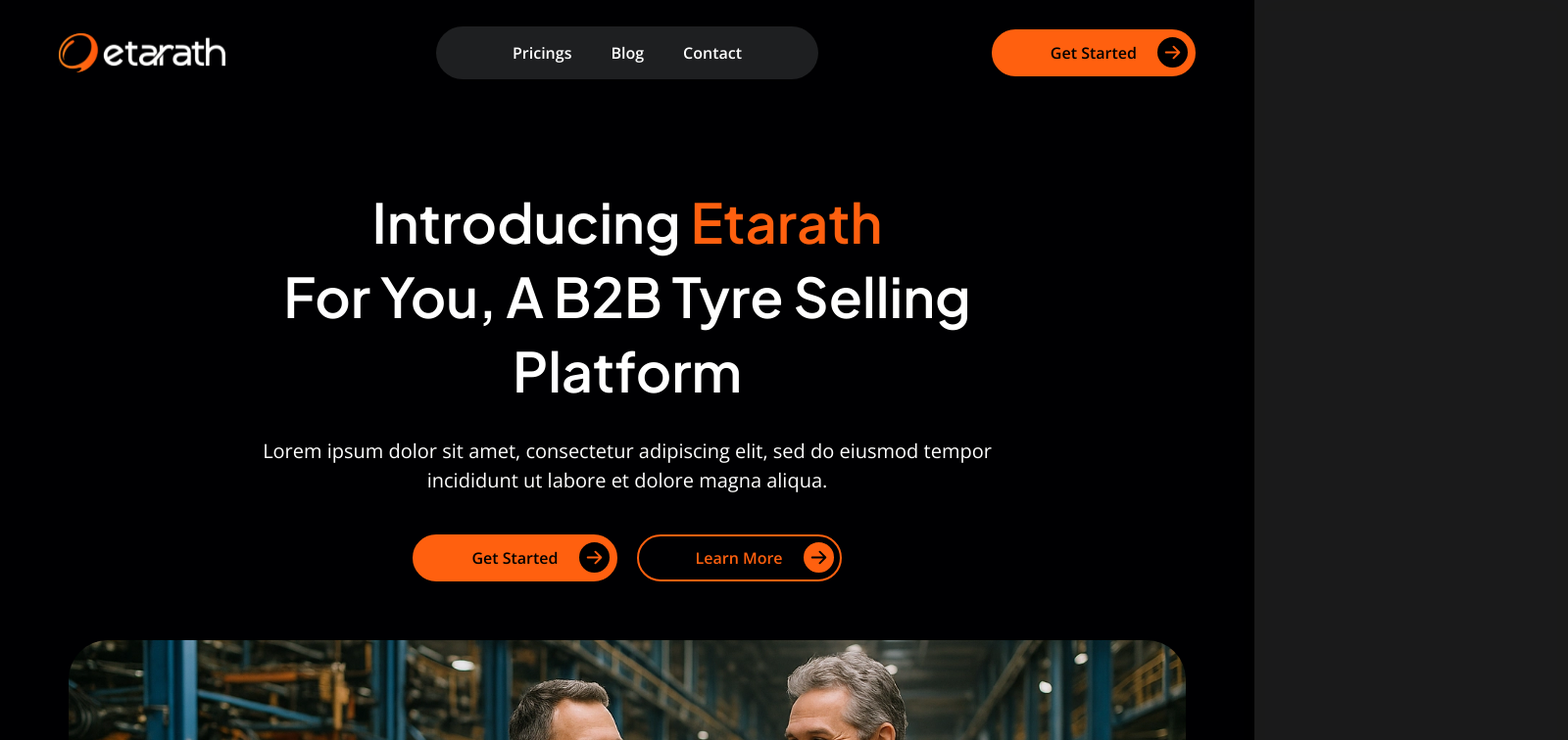
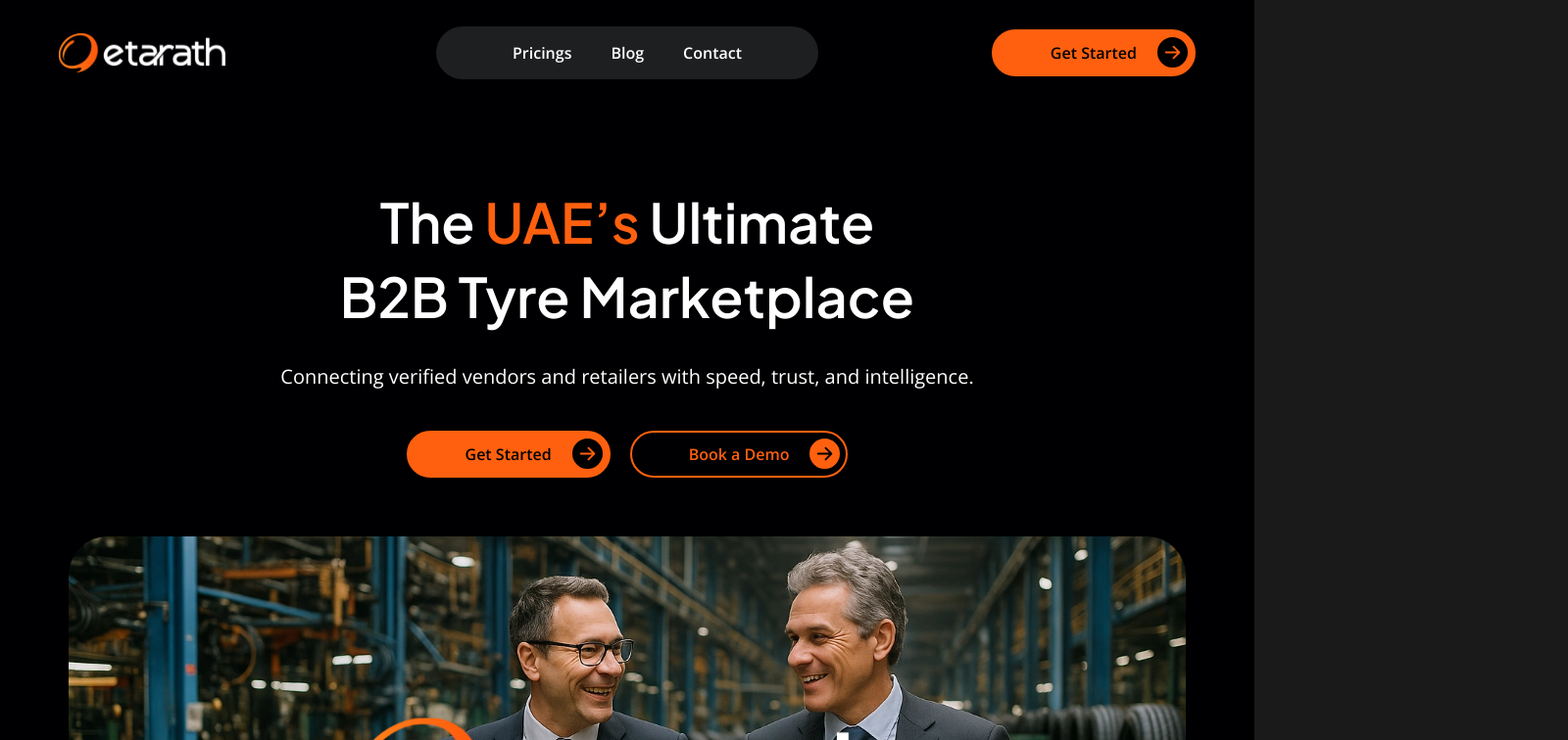
Before and after one commit to sarathcredot/Etarath, a Next.js app: page / in a window 1280 px wide. Shown: the top 756 px of the page at 98% size, 1600 px wide, since content can reach past the window. Built offline with nearby package versions, Linux system fonts and the light colour scheme.

Commit message:
content updated

```diff
--- a/src/app/page.tsx
+++ b/src/app/page.tsx
@@ -48,14 +48,14 @@ export default function Home() {
       <Features />
       <VendorBenefits />
       <RetailerBenefits />
-      <div
+      {/* <div
         ref={containerRef}
         className="w-screen relative left-1/2 -translate-x-1/2 bg-white overflow-hidden"
       >
         <RetailerPlans />
       </div>
       <VendorPlans />
-      <Testimonials />
+      <Testimonials /> */}
       <Insights />
     </div>
   );
--- a/src/components/common/FAQ.tsx
+++ b/src/components/common/FAQ.tsx
@@ -28,24 +28,24 @@ const FAQ = forwardRef<HTMLDivElement>((props, ref) => {
 
   const questions = [
     {
-      question: "Lorem ipsum sed ut amet suit queue",
+      question: "Smart Quotation System ",
       answer:
-        "Lorem ipsum dolor sit amet, consectetur adipiscing elit, sed do eiusmod tempor incididunt ut labore et dolore magna. Sed ipsum dolor sit amet, consectetur adipiscing elit",
+        "Compare quotes from multiple suppliers instantly."
     },
     {
-      question: "Lorem ipsum sed ut amet suit queue",
+      question: "Wide Range of Products",
       answer:
-        "Lorem ipsum dolor sit amet, consectetur adipiscing elit, sed do eiusmod tempor incididunt ut labore et dolore magna. Sed ipsum dolor sit amet, consectetur adipiscing elit",
+        "Access the largest verified tyre supplier network."
     },
     {
-      question: "Lorem ipsum sed ut amet suit queue",
+      question: "Connect with Industry Leaders",
       answer:
-        "Lorem ipsum dolor sit amet, consectetur adipiscing elit, sed do eiusmod tempor incididunt ut labore et dolore magna. Sed ipsum dolor sit amet, consectetur adipiscing elit",
+        "Build relationships and gain insights from experts."
     },
     {
-      question: "Lorem ipsum sed ut amet suit queue",
+      question: "Delivery Tracking",
       answer:
-        "Lorem ipsum dolor sit amet, consectetur adipiscing elit, sed do eiusmod tempor incididunt ut labore et dolore magna. Sed ipsum dolor sit amet, consectetur adipiscing elit",
+        "Track every order in real time for complete visibility."
     },
   ];
   return (
@@ -53,9 +53,8 @@ const FAQ = forwardRef<HTMLDivElement>((props, ref) => {
       {questions?.map((item, index) => (
         <div
           key={index}
-          className={`flex flex-col ${
-            questions?.length - 1 !== index && `border-b border-white`
-          } transition-all duration-300 ease-in-out`}
+          className={`flex flex-col ${questions?.length - 1 !== index && `border-b border-white`
+            } transition-all duration-300 ease-in-out`}
         >
           <div
             className="group flex items-center gap-5 py-4 md:py-[22px] cursor-pointer  transition-all duration-200"
--- a/src/components/common/Footer.tsx
+++ b/src/components/common/Footer.tsx
@@ -63,20 +63,18 @@ const Footer = () => {
       >
         <div className="relative z-10">
           <Heading2 className="mb-5 md:mb-[30px]">
-            Be part of <span className="text-primary">Etarath</span>, <br />{" "}
-            boost your business
+            {/* Be part of <span className="text-primary">Etarath</span>, <br />{" "}
+            boost your business */}
+            Ready to <span className="text-primary">Transform</span> <br /> Your Tyre Business?
           </Heading2>
           <Paragraph className="mb-[40px] max-w-[633px]">
-            Lorem ipsum dolor sit amet, consectetur adipiscing elit, sed do
-            eiusmod tempor incididunt ut labore et dolore magna. Sed ipsum dolor
-            sit amet, consectetur adipiscing elit, sed do eiusmod. suit ipsum
-            dolor sit amet, consectetur adipiscing elit ut dem sed magna. sed do
-            eiusmod tempor incididunt.
+            Join hundreds of vendors and retailers building
+            success on Etarath.
           </Paragraph>
           <div className="flex flex-col sm:flex-row items-center justify-start gap-5">
-            <Button textColor="black">Become a Vendor</Button>
+            <Button textColor="black">Get Started Today</Button>
             <Button variant="outline" color="primary">
-              Become a Retailer
+              Book a Demo
             </Button>
           </div>
         </div>
--- a/src/components/home/Banner.tsx
+++ b/src/components/home/Banner.tsx
@@ -61,16 +61,18 @@ const Banner = () => {
     <div>
       <div>
         <Heading1 ref={heading1Ref} className=" text-center mb-[30px]">
-          Introducing <span className="text-primary">Etarath </span>
+          {/* Introducing <span className="text-primary">Etarath </span>
           <br /> for you, a b2B tyre selling
-          <br className="max-md:hidden " /> platform
+          <br className="max-md:hidden " /> platform */}
+          The <span className="text-primary">UAE’s </span> Ultimate
+          <br />
+          B2B Tyre Marketplace
         </Heading1>
         <SubHeading1
           ref={subHeading1Ref}
           className="text-center mb-[40px] md:mx-[10%] lg:mx-[16%]"
         >
-          Lorem ipsum dolor sit amet, consectetur adipiscing elit, sed do
-          eiusmod tempor incididunt ut labore et dolore magna aliqua.
+          Connecting verified vendors and retailers with speed, trust, and intelligence.
         </SubHeading1>
         <div
           ref={buttonContainerRef}
@@ -86,7 +88,7 @@ const Banner = () => {
             Get Started
           </Button>
           <Button type="link" href="/" variant="outline" color="primary">
-            Learn More
+            Book a Demo
           </Button>
         </div>
       </div>
--- a/src/components/home/Features.tsx
+++ b/src/components/home/Features.tsx
@@ -34,11 +34,11 @@ const Features = () => {
       { opacity: 1, y: 0, duration: 0.3, ease: "power2.out" }
     ).fromTo(
       containerRef.current.children,
-      { opacity: 0,scale:.6, y: 50, stagger: 0.2 },
+      { opacity: 0, scale: .6, y: 50, stagger: 0.2 },
       {
         opacity: 1,
         y: 0,
-        scale:1,
+        scale: 1,
         stagger: 0.1,
         duration: 0.4,
         ease: "power2.out",
@@ -55,11 +55,10 @@ const Features = () => {
     <div className="my-[50px] md:my-[80px] lg:my-[100px]  ">
       <div ref={containerRef} className=" grid 1180:grid-cols-18 gap-5">
         <div className="order-2 1180:order-none 1180:col-span-9    border border-white rounded-[15px] md:rounded-[20px] lg:rounded-[23px] px-5 py-[15px] md:px-[30px]  md:py-[25px] group hover:bg-primary hover:border-primary transition-all duration-300 ease-in-out">
-          <Heading8 className="mb-[10px]">Interaction</Heading8>{" "}
+          <Heading8 className="mb-[10px]">Tyre Business Made Easy</Heading8>{" "}
           <Paragraph className=" mb-[15px] md:mb-5 ">
-            Lorem ipsum dolor sit amet, consectetur adipiscing elit, sed do
-            eiusmod tempor incididunt ut labore et dolore magna. Do eiusmod
-            dolore ut magna sed ipsum
+            Simplify sourcing, ordering, and inventory management
+            with one powerful platform.
           </Paragraph>
           <Button3
             color="white"
@@ -69,11 +68,10 @@ const Features = () => {
           </Button3>
         </div>
         <div className="order-3 1180:order-none 1180:col-span-9    border border-white rounded-[15px] md:rounded-[20px] lg:rounded-[23px] px-5 py-[15px] md:px-[30px]  md:py-[25px] group hover:bg-primary hover:border-primary transition-all duration-300 ease-in-out">
-          <Heading8 className="mb-[10px]">Privacy & Security</Heading8>
+          <Heading8 className="mb-[10px]">Smart Data Analytics</Heading8>
           <Paragraph className=" mb-[15px] md:mb-5">
-            Lorem ipsum dolor sit amet, consectetur adipiscing elit, sed do
-            eiusmod tempor incididunt ut labore et dolore magna. Do eiusmod
-            dolore ut magna sed ipsum elit due eiusmod tempor do etil.
+            Track sales, monitor orders, and unlock actionable
+            insights from a centralised dashboard.
           </Paragraph>
           <Button3
             color="white"
@@ -83,12 +81,10 @@ const Features = () => {
           </Button3>
         </div>
         <div className="order-4 1180:order-none 1180:col-span-4    row-span-2 border border-white rounded-[15px] md:rounded-[20px] lg:rounded-[23px] px-5 py-[15px] md:px-[30px]  md:py-[25px] group hover:bg-primary hover:border-primary transition-all duration-300 ease-in-out">
-          <Heading8 className="mb-[10px]">Warehouse management</Heading8>
+          <Heading8 className="mb-[10px]"> Intelligent Business Tools</Heading8>
           <Paragraph className=" mb-[15px] md:mb-5">
-            Lorem ipsum dolor sit amet, consectetur adipiscing elit, sed do
-            eiusmod tempor incididunt ut labore et dolore magna. Sed ipsum dolor
-            sit amet, consectetur adipiscing elit, sed do eiusmod. suit ipsum
-            dolor sit amet, consectetur adipiscing elit ut dem sed magna.
+            Access real-time sales tracking, automated claim management,
+            and instant quotation generation.
           </Paragraph>
           <Button3
             color="white"
@@ -105,11 +101,12 @@ const Features = () => {
         </div>
         <div className="order-5 1180:order-none 1180:col-span-4     border border-white rounded-[15px] md:rounded-[20px] lg:rounded-[23px] px-5 py-[15px] md:px-[30px]  md:py-[25px] group hover:bg-primary hover:border-primary transition-all duration-300 ease-in-out">
           <Heading8 className="mb-[10px]  ">
-            Sales Exicutive management
+            Autonomous Scaling
+
           </Heading8>
           <Paragraph className=" mb-[15px] md:mb-5">
-            Lorem ipsum dolor sit amet, consectetur adipiscing elit ut dem sed
-            magna.
+            Expand reach with built-in marketing tools and
+            automated visibility features.
           </Paragraph>
           <Button3
             color="white"
@@ -121,9 +118,8 @@ const Features = () => {
         <div className=" order-6 1180:order-none 1180:col-span-7    border border-white rounded-[15px] md:rounded-[20px] lg:rounded-[23px] px-5 py-[15px] md:px-[30px]  md:py-[25px] group hover:bg-primary hover:border-primary transition-all duration-300 ease-in-out">
           <Heading8 className="mb-[10px]">Multi Level Marketing</Heading8>
           <Paragraph className=" mb-[15px] md:mb-5">
-            Lorem ipsum dolor sit amet, consectetur adipiscing elit, sed do
-            eiusmod tempor incididunt ut labore et dolore magna sed do eiusmod
-            tempor incididunt.
+            Connect with industry leaders and grow through
+            strategic partnerships.
           </Paragraph>
           <Button3
             color="white"
@@ -133,11 +129,10 @@ const Features = () => {
           </Button3>
         </div>
         <div className="order-7  1180:order-none  1180:col-span-7    border border-white rounded-[15px] md:rounded-[20px] lg:rounded-[23px] px-5 py-[15px] md:px-[30px]  md:py-[25px] group hover:bg-primary hover:border-primary transition-all duration-300 ease-in-out">
-          <Heading8 className="mb-[10px]">Online Invoice Generation</Heading8>{" "}
+          <Heading8 className="mb-[10px]">Privacy & Security</Heading8>{" "}
           <Paragraph className=" mb-[15px] md:mb-5">
-            Lorem ipsum dolor sit amet, consectetur adipiscing elit, sed do
-            eiusmod tempor incididunt ut labore et dolore magna sed do eiusmod
-            tempor incididunt.
+            Enterprise-grade encryption and compliance ensure
+            your business data stays protected.
           </Paragraph>
           <Button3
             color="white"
--- a/src/components/home/RetailerBenefits.tsx
+++ b/src/components/home/RetailerBenefits.tsx
@@ -69,16 +69,12 @@ const RetailerBenefits = () => {
       <div className="flex flex-col lg:flex-row lg:items-center justify-between gap-10 md:gap-[60px]">
         <div className="lg:w-[47%] flex flex-col items-start justify-start">
           <Heading2 ref={heading2Ref} className="mb-[30px]">
-            Benefits of Becoming an <br className="hidden md:block lg:hidden" />
-            <span className="text-primary">Etarath</span> Retailer
+            {/* Benefits of Becoming an <br className="hidden md:block lg:hidden" />
+            <span className="text-primary">Etarath</span> Retailer */}
+            Why Retailers Choose <span className="text-primary">Etarath</span>
           </Heading2>
           <Paragraph ref={paragraphRef} className="mb-10">
-            Lorem ipsum dolor sit amet, consectetur adipiscing elit, sed do
-            eiusmod tempor incididunt ut labore et dolore magna. Sed ipsum dolor
-            sit amet, consectetur adipiscing elit, sed do eiusmod. suit ipsum
-            dolor sit amet, consectetur adipiscing elit ut dem sed magna. sed do
-            eiusmod tempor incididunt ut labore et dolore lorem ipsum set ut do
-            elit suit labore et magna adipisicing dem sed dolor amet.{" "}
+            Simplify work, improve margins, and operate with complete confidence.
           </Paragraph>
           <Button
             ref={buttonRef}
@@ -87,7 +83,7 @@ const RetailerBenefits = () => {
             textColor="black"
             className=""
           >
-            Get Started
+            Start Procuring Smarter
           </Button>
         </div>
         <div className="lg:w-[50%]">
--- a/src/components/home/VendorBenefits.tsx
+++ b/src/components/home/VendorBenefits.tsx
@@ -52,7 +52,7 @@ const VendorBenefits = () => {
       .fromTo(
         benefitsContainerRef.current.children,
         { opacity: 0, x: -100, stagger: 0.2 },
-        { opacity: 1, x: 0, stagger: 0.2, duration: 0.3, ease: "power2.out" },'-=0.2'
+        { opacity: 1, x: 0, stagger: 0.2, duration: 0.3, ease: "power2.out" }, '-=0.2'
       );
 
     return () => {
@@ -63,40 +63,40 @@ const VendorBenefits = () => {
 
   const benefits = [
     {
-      title: "Lorem ipsum set amet",
-      heading: "Lorem ipsum dolor, consectetur adipiscing elit",
+      title: "Analytics Dashboard ",
+      heading: "Analytics Dashboard ",
       description:
-        "Lorem ipsum dolor sit amet, consectetur adipiscing elit, sed do eiusmod tempor incididunt ut labore et dolore magna. Sed ipsum dolor sit amet, consectetur adipiscing elit, sed do eiusmod. Suit ipsum dolor sit amet, consectetur adipiscing elit ut dem sed magna.Consectetur adipiscing elit, sed do eiusmod tempor incididunt ut labore et dolore magna. Sed ipsum dolor sit amet. ",
+        "Monitor performance in real time and make data-driven decisions."
     },
     {
-      title: "Lorem ipsum set amet",
-      heading: "Lorem ipsum dolor, consectetur adipiscing elit",
+      title: "Streamlined Inventory & Ordering",
+      heading: "Streamlined Inventory & Ordering",
       description:
-        "Lorem ipsum dolor sit amet, consectetur adipiscing elit, sed do eiusmod tempor incididunt ut labore et dolore magna. Sed ipsum dolor sit amet, consectetur adipiscing elit, sed do eiusmod. Suit ipsum dolor sit amet, consectetur adipiscing elit ut dem sed magna.Consectetur adipiscing elit, sed do eiusmod tempor incididunt ut labore et dolore magna. Sed ipsum dolor sit amet. ",
+        "Automate updates and fulfil orders faster."
     },
     {
-      title: "Lorem ipsum set amet",
-      heading: "Lorem ipsum dolor, consectetur adipiscing elit",
+      title: "Multiple Pricing System",
+      heading: "Multiple Pricing System",
       description:
-        "Lorem ipsum dolor sit amet, consectetur adipiscing elit, sed do eiusmod tempor incididunt ut labore et dolore magna. Sed ipsum dolor sit amet, consectetur adipiscing elit, sed do eiusmod. Suit ipsum dolor sit amet, consectetur adipiscing elit ut dem sed magna.Consectetur adipiscing elit, sed do eiusmod tempor incididunt ut labore et dolore magna. Sed ipsum dolor sit amet. ",
+        "Flexible tiers for bulk orders,campaigns, and customer segments."
     },
     {
-      title: "Lorem ipsum set amet",
-      heading: "Lorem ipsum dolor, consectetur adipiscing elit",
+      title: "Claim Management System",
+      heading: "Claim Management System –",
       description:
-        "Lorem ipsum dolor sit amet, consectetur adipiscing elit, sed do eiusmod tempor incididunt ut labore et dolore magna. Sed ipsum dolor sit amet, consectetur adipiscing elit, sed do eiusmod. Suit ipsum dolor sit amet, consectetur adipiscing elit ut dem sed magna.Consectetur adipiscing elit, sed do eiusmod tempor incididunt ut labore et dolore magna. Sed ipsum dolor sit amet. ",
+        "Resolve warranty claims transparently and efficiently."
     },
     {
-      title: "Lorem ipsum set amet",
-      heading: "Lorem ipsum dolor, consectetur adipiscing elit",
+      title: "Sales Tracker",
+      heading: "Sales Tracker",
       description:
-        "Lorem ipsum dolor sit amet, consectetur adipiscing elit, sed do eiusmod tempor incididunt ut labore et dolore magna. Sed ipsum dolor sit amet, consectetur adipiscing elit, sed do eiusmod. Suit ipsum dolor sit amet, consectetur adipiscing elit ut dem sed magna.Consectetur adipiscing elit, sed do eiusmod tempor incididunt ut labore et dolore magna. Sed ipsum dolor sit amet. ",
+        "Track deals, conversion rates, and team productivity."
     },
     {
-      title: "Lorem ipsum set amet",
-      heading: "Lorem ipsum dolor, consectetur adipiscing elit",
+      title: "Business Expansion & Reach",
+      heading: "Business Expansion & Reach",
       description:
-        "Lorem ipsum dolor sit amet, consectetur adipiscing elit, sed do eiusmod tempor incididunt ut labore et dolore magna. Sed ipsum dolor sit amet, consectetur adipiscing elit, sed do eiusmod. Suit ipsum dolor sit amet, consectetur adipiscing elit ut dem sed magna.Consectetur adipiscing elit, sed do eiusmod tempor incididunt ut labore et dolore magna. Sed ipsum dolor sit amet. ",
+        "Access a growing network of qualified buyers across the UAE."
     },
   ];
 
@@ -105,16 +105,13 @@ const VendorBenefits = () => {
       <div ref={containerRef} className="flex flex-col gap-[60px]">
         <div className="flex flex-col lg:flex-row justify-between lg:items-center gap-5 md:gap-[30px] lg:gap-[60px]">
           <Heading2 className="lg:w-[50%]">
-            Benefits of Becoming an <br className="hidden md:block lg:hidden" />
-            <span className="text-primary">Etarath</span> Vendor
+            {/* Benefits of Becoming an <br className="hidden md:block lg:hidden" />
+            <span className="text-primary">Etarath</span> Vendor */}
+            Why Join <span className="text-primary">Etarath</span>  as a Verified Vendor
           </Heading2>
           <Paragraph className="lg:w-[50%]">
-            Lorem ipsum dolor sit amet, consectetur adipiscing elit, sed do
-            eiusmod tempor incididunt ut labore et dolore magna. Sed ipsum dolor
-            sit amet, consectetur adipiscing elit, sed do eiusmod. suit ipsum
-            dolor sit amet, consectetur adipiscing elit ut dem sed magna. sed do
-            eiusmod tempor incididunt ut labore et dolore lorem ipsum set ut do
-            elit suit labore et magna adipisicing dem sed dolor amet.{" "}
+            Partner with a network of professional buyers and
+            grow your business with confidence.
           </Paragraph>
         </div>
         <div
@@ -125,11 +122,10 @@ const VendorBenefits = () => {
             <div
               key={index}
               onClick={() => setActiveTab(activeTab === index ? null : index)}
-              className={`relative  lg:h-[470px] flex  items-center lg:justify-center border border-white rounded-[15px] md:rounded-[20px] group cursor-pointer hover:bg-white hover:text-primary  ${
-                activeTab === index
-                  ? "flex-col justify-start items-start lg:!w-[500px] group bg-primary !border-primary px-5 py-[15px] lg:px-[45px] lg:py-10"
-                  : "flex-1 px-5 py-[15px]"
-              }    transition-all duration-600 ease-in-out`}
+              className={`relative  lg:h-[470px] flex  items-center lg:justify-center border border-white rounded-[15px] md:rounded-[20px] group cursor-pointer hover:bg-white hover:text-primary  ${activeTab === index
+                ? "flex-col justify-start items-start lg:!w-[500px] group bg-primary !border-primary px-5 py-[15px] lg:px-[45px] lg:py-10"
+                : "flex-1 px-5 py-[15px]"
+                }    transition-all duration-600 ease-in-out`}
             >
               {activeTab === index ? (
                 <>
```
Also changed, not shown: src/components/home/Insights.tsx (+15 -15 lines).
